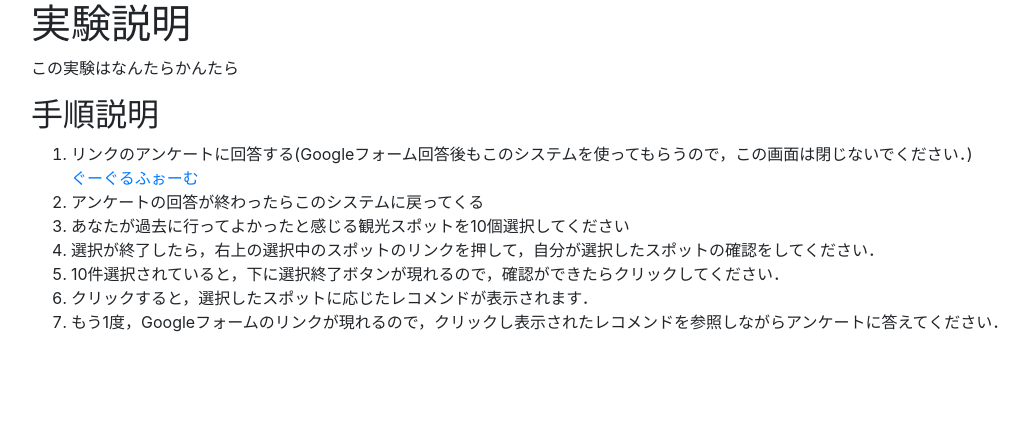
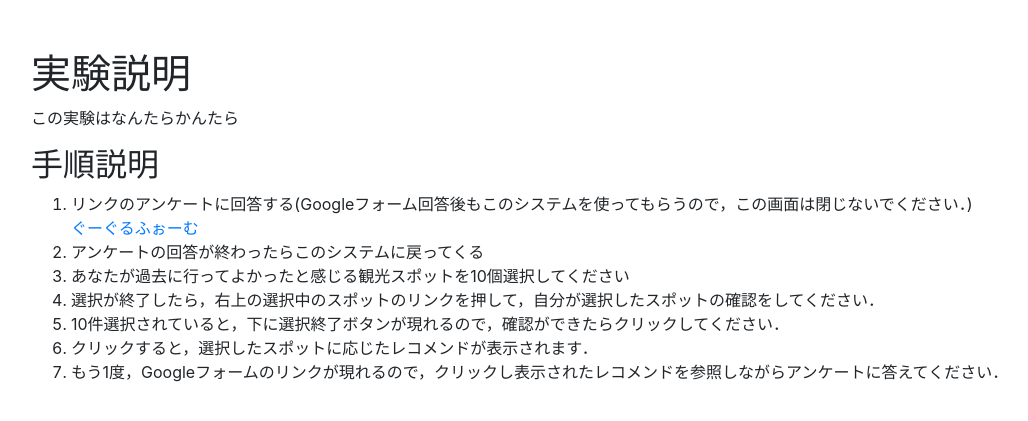
Before and after one commit to xim0608/chootrip_experiment_frontend, a Flask app: page / in a window 1280 px wide. Shown: the part 56-477 px from the top of the page, without its empty margins (54-1082 px from the left). Run offline with Flask 2, Linux system fonts and the light colour scheme; the visitor is signed in with stand-in values (Sample User, id 1); parts of the project's set-up code (start-up, migrations or seed data) failed here and were passed over; some libraries are stand-ins or nearby versions.

Commit message:
fix style

```diff
--- a/templates/base.html
+++ b/templates/base.html
@@ -49,8 +49,11 @@
 
 
 <body>
-{% block content %}
-{% endblock %}
+
+<div class="content" style="margin-top: 50px;">
+  {% block content %}
+  {% endblock %}
+</div>
 
 <script
   src="https://code.jquery.com/jquery-3.3.1.min.js"
```
